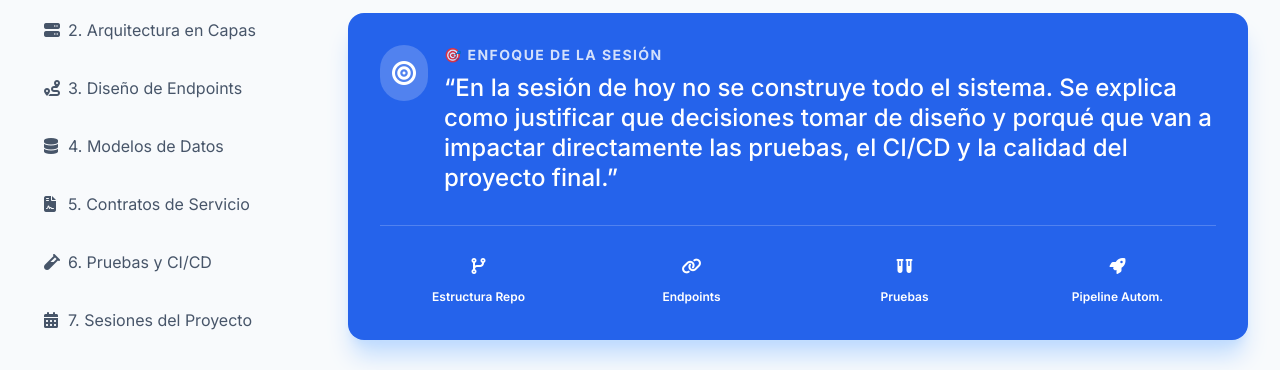
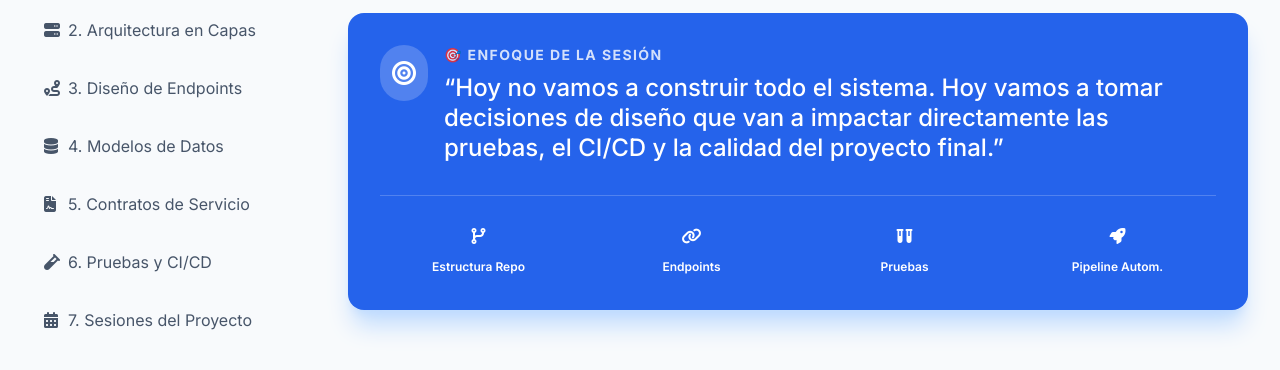
Before and after one commit to dmtoquica/IngeWebVirtual, a plain HTML site: page index.html in a window 1280 px wide. Shown: the part 256-626 px from the top of the page. Drawn offline with nearby package versions, Linux system fonts and the light colour scheme.

Commit message:
Arreglando el texto

```diff
--- a/index.html
+++ b/index.html
@@ -127,7 +127,7 @@
                             <div>
                                 <h2 class="text-sm font-bold uppercase tracking-widest opacity-80 mb-2">🎯 Enfoque de la sesión</h2>
                                 <p class="text-2xl font-medium leading-tight">
-                                    “En la sesión de hoy no se construye todo el sistema. Se explica como justificar que decisiones tomar de diseño y porqué que van a impactar directamente las pruebas, el CI/CD y la calidad del proyecto final.”
+                                    “Hoy no vamos a construir todo el sistema. Hoy vamos a tomar decisiones de diseño que van a impactar directamente las pruebas, el CI/CD y la calidad del proyecto final.”
                                 </p>
                             </div>
                         </div>
```
